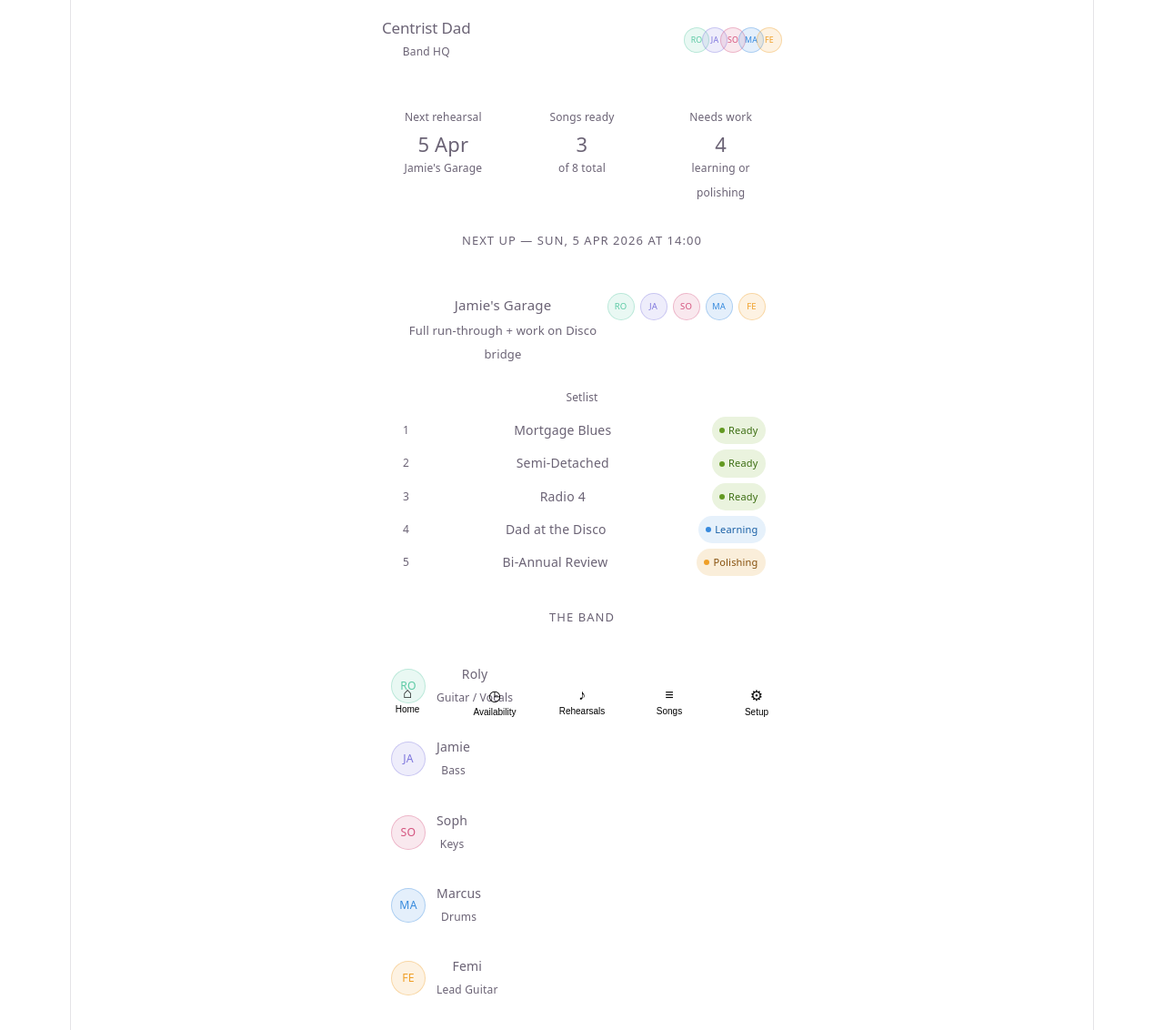
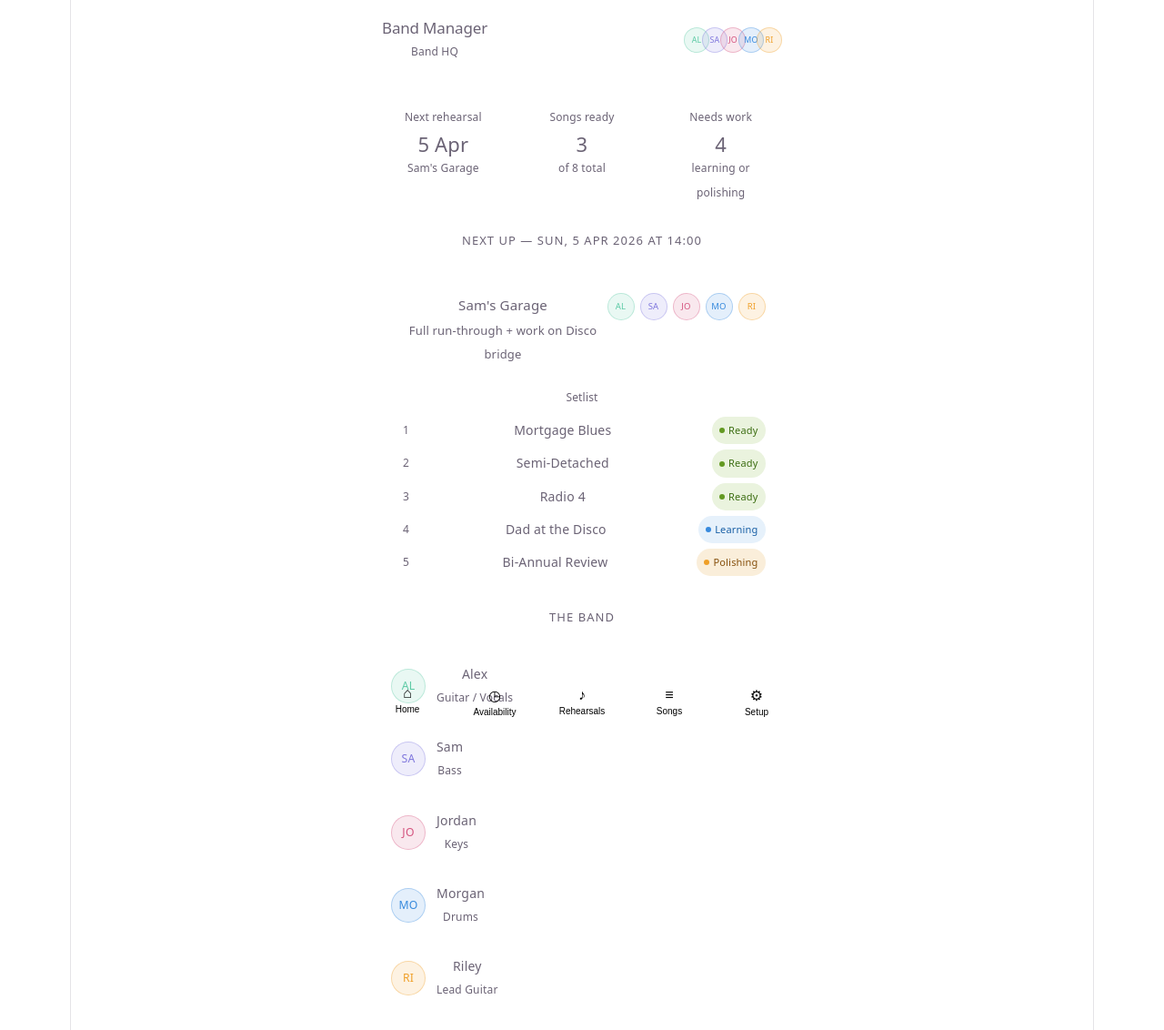
Before and after one commit to rwalter/cdband-manager, a React (Vite) app: page / in a window 1280 px wide. Shown: the top 1132 px of the page at 91% size. Built offline with nearby package versions, Linux system fonts and the light colour scheme.

Commit message:
Remove personal names for public repo
Replace real band member names (Roly, Jamie, Soph, Marcus, Femi)
with generic names (Alex, Sam, Jordan, Morgan, Riley) and remove
"Centrist Dad" band name references.

https://claude.ai/code/session_01SQ2Rpdc86MjoVzLAvx9hdQ

```diff
--- a/src/App.jsx
+++ b/src/App.jsx
@@ -2,39 +2,39 @@ import { useState, useMemo } from "react";
 import AvailabilityView from "./AvailabilityView";
 
 const BAND_MEMBERS = [
-  { id: 1, name: "Roly", initials: "RO", color: "#5DCAA5", role: "Guitar / Vocals" },
-  { id: 2, name: "Jamie", initials: "JA", color: "#7F77DD", role: "Bass" },
-  { id: 3, name: "Soph", initials: "SO", color: "#D4537E", role: "Keys" },
-  { id: 4, name: "Marcus", initials: "MA", color: "#378ADD", role: "Drums" },
-  { id: 5, name: "Femi", initials: "FE", color: "#EF9F27", role: "Lead Guitar" },
+  { id: 1, name: "Alex", initials: "AL", color: "#5DCAA5", role: "Guitar / Vocals" },
+  { id: 2, name: "Sam", initials: "SA", color: "#7F77DD", role: "Bass" },
+  { id: 3, name: "Jordan", initials: "JO", color: "#D4537E", role: "Keys" },
+  { id: 4, name: "Morgan", initials: "MO", color: "#378ADD", role: "Drums" },
+  { id: 5, name: "Riley", initials: "RI", color: "#EF9F27", role: "Lead Guitar" },
 ];
 const INITIAL_SONGS = [
   { id: 1, title: "Mortgage Blues", status: "ready", bpm: 94, key: "Am", notes: "Tight on bridge, nail the stop-start" },
-  { id: 2, title: "Dad at the Disco", status: "learning", bpm: 128, key: "F", notes: "Marcus still wobbly on fills in verse 2" },
+  { id: 2, title: "Dad at the Disco", status: "learning", bpm: 128, key: "F", notes: "Morgan still wobbly on fills in verse 2" },
   { id: 3, title: "Semi-Detached", status: "ready", bpm: 112, key: "G", notes: "" },
   { id: 4, title: "Moderate Feelings", status: "polishing", bpm: 76, key: "D", notes: "Solo needs work — practise separately" },
   { id: 5, title: "Radio 4", status: "ready", bpm: 88, key: "Em", notes: "" },
-  { id: 6, title: "The Sensible Option", status: "idea", bpm: null, key: null, notes: "Roly's new riff — demo it next session" },
+  { id: 6, title: "The Sensible Option", status: "idea", bpm: null, key: null, notes: "New riff — demo it next session" },
   { id: 7, title: "Pension Age Lament", status: "learning", bpm: 102, key: "C", notes: "" },
   { id: 8, title: "Bi-Annual Review", status: "polishing", bpm: 86, key: "Bm", notes: "Intro timing still drifting" },
 ];
 const INITIAL_REHEARSALS = [
   {
-    id: 1, date: "2026-04-05", time: "14:00", venue: "Jamie's Garage",
+    id: 1, date: "2026-04-05", time: "14:00", venue: "Sam's Garage",
     confirmed: true,
     attendees: [1, 2, 3, 4, 5],
     setlist: [1, 3, 5, 2, 8],
     notes: "Full run-through + work on Disco bridge",
   },
   {
-    id: 2, date: "2026-04-19", time: "14:00", venue: "Jamie's Garage",
+    id: 2, date: "2026-04-19", time: "14:00", venue: "Sam's Garage",
     confirmed: true,
     attendees: [1, 2, 4, 5],
     setlist: [1, 5, 4, 7],
-    notes: "Soph away — work on rhythm section tightness",
+    notes: "Jordan away — work on rhythm section tightness",
   },
   {
-    id: 3, date: "2026-05-03", time: "15:00", venue: "Marcus's Loft",
+    id: 3, date: "2026-05-03", time: "15:00", venue: "Morgan's Loft",
     confirmed: false,
     attendees: [],
     setlist: [],
@@ -166,7 +166,7 @@ function SetlistView({ songs, onUpdateSong }) {
       ? songs.filter(s => selected.includes(s.id))
       : songs.filter(s => s.status === "ready");
     const lines = list.map((s, i) => `${i + 1}. ${s.title}${s.key ? ` (${s.key}, ${s.bpm} bpm)` : ""}`).join("\n");
-    const msg = `Centrist Dad — rehearsal setlist 🎸\n\n${lines}\n\nSee you there!`;
+    const msg = `Rehearsal setlist 🎸\n\n${lines}\n\nSee you there!`;
     const encoded = encodeURIComponent(msg);
     setWhatsappMsg({ text: msg, url: `https://wa.me/?text=${encoded}` });
   };
@@ -418,7 +418,7 @@ export default function App() {
       }}>
         <div>
           <div style={{ fontWeight: 500, fontSize: 17, color: "var(--color-text-primary)", letterSpacing: "-0.01em" }}>
-            Centrist Dad
+            Band Manager
           </div>
           <div style={{ fontSize: 12, color: "var(--color-text-secondary)" }}>Band HQ</div>
         </div>
--- a/src/AvailabilityView.jsx
+++ b/src/AvailabilityView.jsx
@@ -20,11 +20,11 @@ const STUDIO_COLORS = {
   "17": "#888780", // grey
 };
 const BAND_MEMBERS = [
-  { id: 1, name: "Roly",   initials: "RO", color: "#1D9E75" },
-  { id: 2, name: "Jamie",  initials: "JA", color: "#7F77DD" },
-  { id: 3, name: "Soph",   initials: "SO", color: "#D4537E" },
-  { id: 4, name: "Marcus", initials: "MA", color: "#378ADD" },
-  { id: 5, name: "Femi",   initials: "FE", color: "#EF9F27" },
+  { id: 1, name: "Alex",   initials: "AL", color: "#1D9E75" },
+  { id: 2, name: "Sam",    initials: "SA", color: "#7F77DD" },
+  { id: 3, name: "Jordan", initials: "JO", color: "#D4537E" },
+  { id: 4, name: "Morgan", initials: "MO", color: "#378ADD" },
+  { id: 5, name: "Riley",  initials: "RI", color: "#EF9F27" },
 ];
 // Hours to display (8am–11pm)
 const HOURS = Array.from({ length: 16 }, (_, i) => i + 8);
@@ -408,7 +408,7 @@ export default function AvailabilityView() {
   const handleWhatsApp = ({ date, hour, slot, membersFree }) => {
     const timeStr = `${String(hour).padStart(2, "0")}:00–${String(hour + DURATION).padStart(2, "0")}:00`;
     const attending = membersFree.map(m => m.name).join(", ");
-    const msg = `Hey Centrist Dad 🎸\n\nRehearsal slot at Pirate Studios Camden:\n📅 ${formatDate(date)}\n⏰ ${timeStr}\n🎛 Studio ${slot.best.studioNum} (£${slot.best.price})\n👥 ${attending}\n\nBook at: https://book.pirate.com/?site=${DECK_SLUG}&date=${date}&time=${hour}&duration=${DURATION}`;
+    const msg = `Hey band 🎸\n\nRehearsal slot at Pirate Studios Camden:\n📅 ${formatDate(date)}\n⏰ ${timeStr}\n🎛 Studio ${slot.best.studioNum} (£${slot.best.price})\n👥 ${attending}\n\nBook at: https://book.pirate.com/?site=${DECK_SLUG}&date=${date}&time=${hour}&duration=${DURATION}`;
     const url = `https://wa.me/?text=${encodeURIComponent(msg)}`;
     setWhatsappMsg({ text: msg, url });
     setSelectedSlot(null);
```
